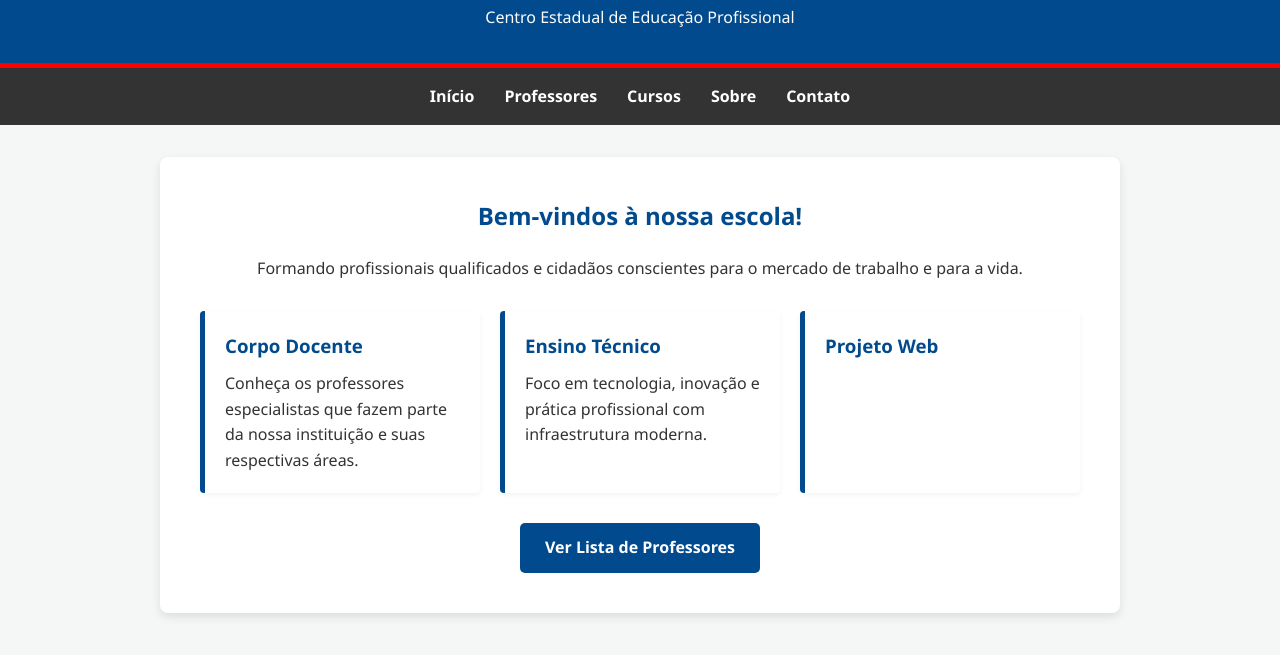
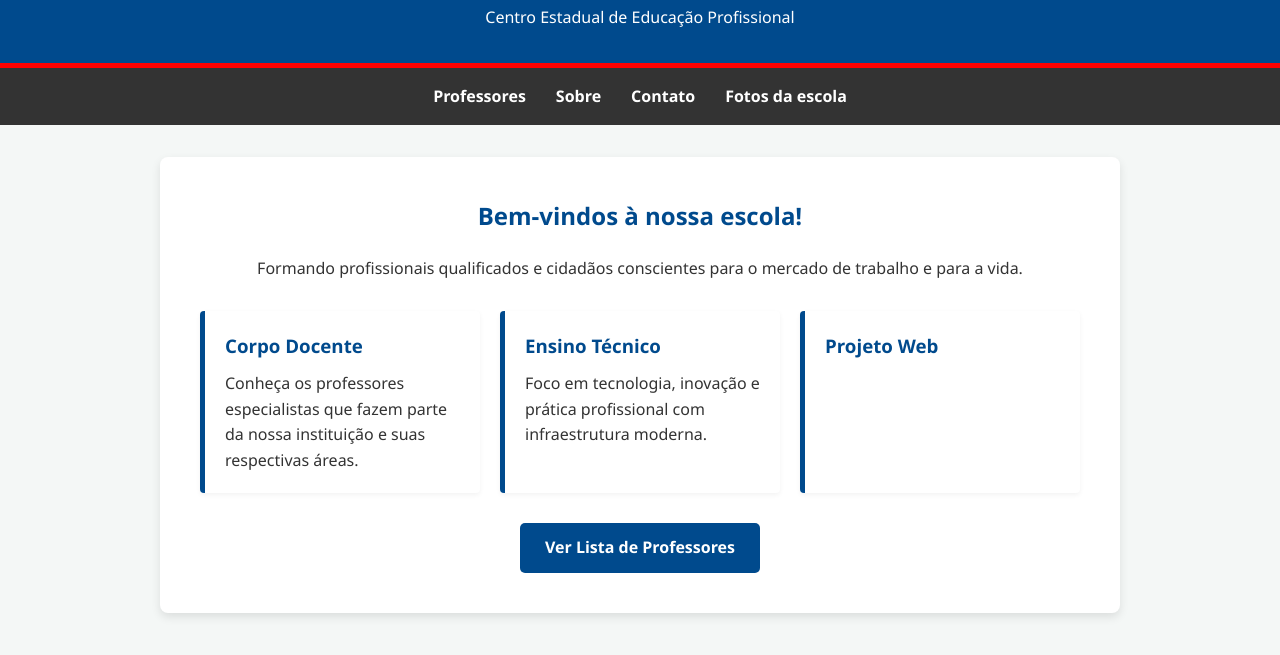
Before and after one commit to Aloognomio/projeto-final, a plain HTML site: page index.html in a window 1280 px wide. Shown: the part 99-754 px from the top of the page. Drawn offline with Linux system fonts and the light colour scheme.

Commit message:
Add link to 'Fotos da escola' in navigation

```diff
--- a/index.html
+++ b/index.html
@@ -129,11 +129,11 @@
     </header>
 
     <nav>
-        <a href="index.html">Início</a>
+
         <a href="professores.html">Professores</a>
-        <a href="#">Cursos</a>
         <a href="#">Sobre</a>
         <a href="#">Contato</a>
+        <a href="#">Fotos da escola</a>
     </nav>
 
     <main class="container">
```
